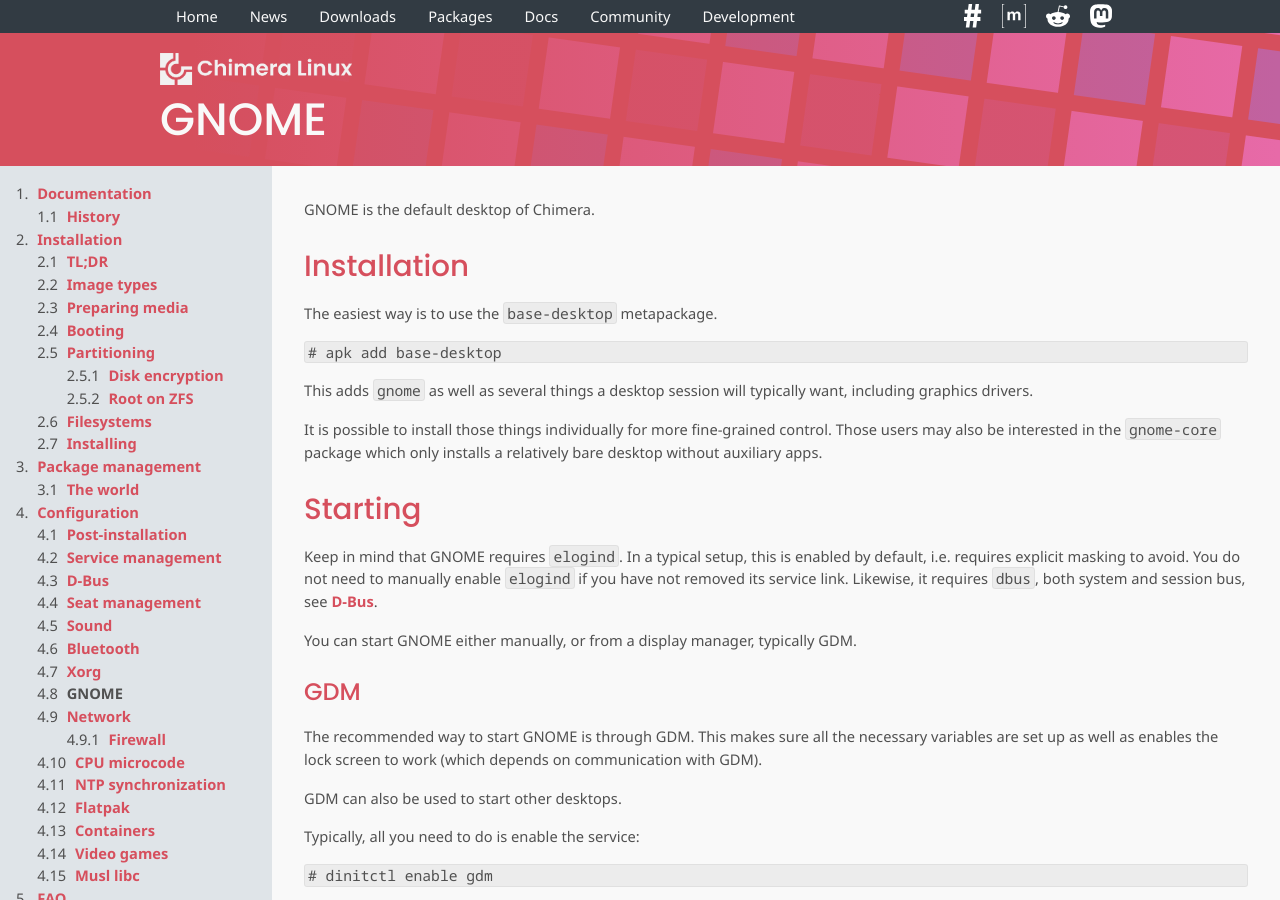
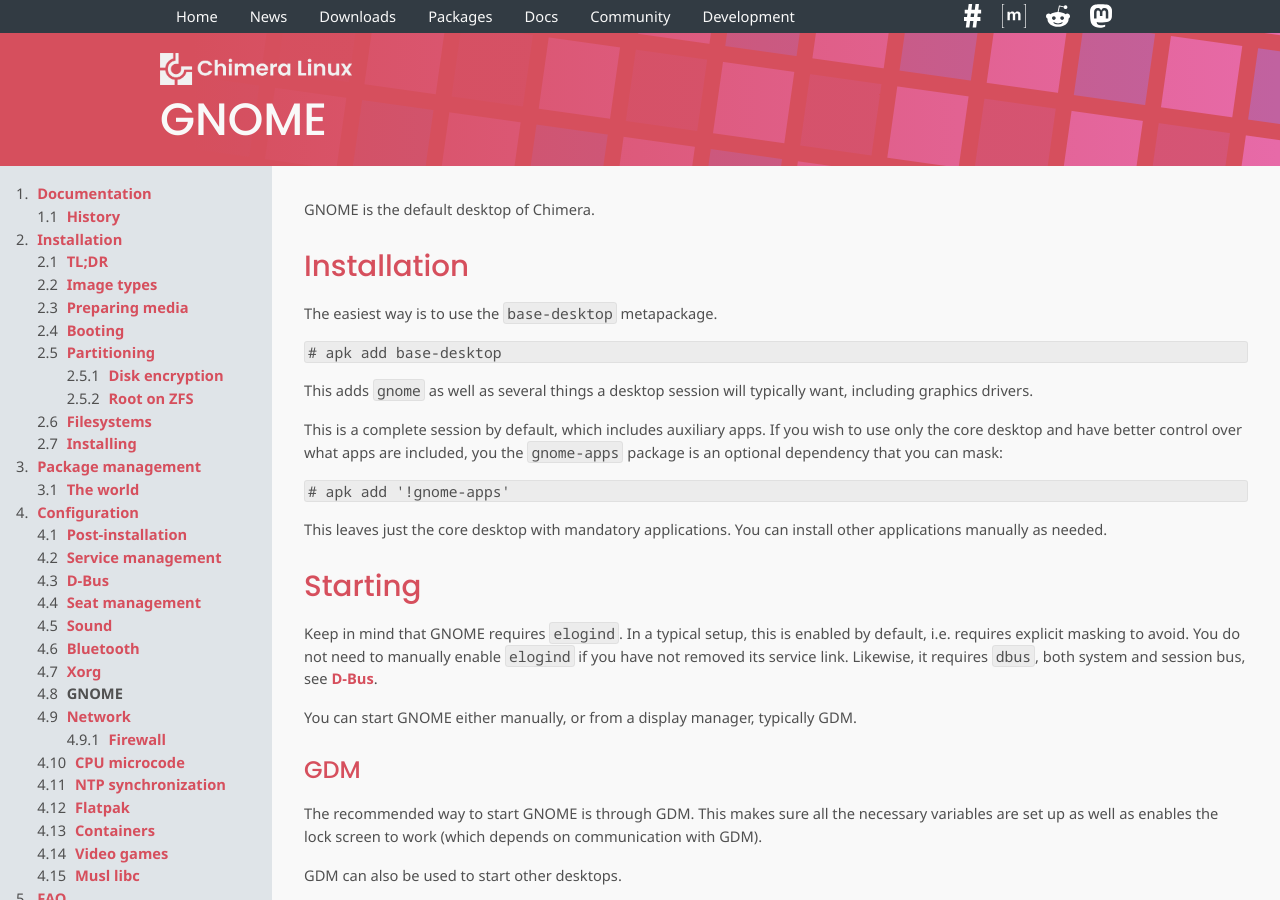
Before and after one commit to chimera-linux/chimera-linux.github.io, a Jekyll site: the page built from _docs/configuration/gnome.md, in a window 1280 px wide and 900 px high. Built offline with Jekyll 4.4.1, drawn with Linux system fonts in a browser that asks for light colours.

Commit message:
update gnome docs

````diff
--- a/_docs/configuration/gnome.md
+++ b/_docs/configuration/gnome.md
@@ -17,10 +17,17 @@
 This adds `gnome` as well as several things a desktop session
 will typically want, including graphics drivers.
 
-It is possible to install those things individually for more
-fine-grained control. Those users may also be interested in the
-`gnome-core` package which only installs a relatively bare desktop
-without auxiliary apps.
+This is a complete session by default, which includes auxiliary
+apps. If you wish to use only the core desktop and have better
+control over what apps are included, you the `gnome-apps` package
+is an optional dependency that you can mask:
+
+```
+# apk add '!gnome-apps'
+```
+
+This leaves just the core desktop with mandatory applications.
+You can install other applications manually as needed.
 
 ## Starting
 
````
